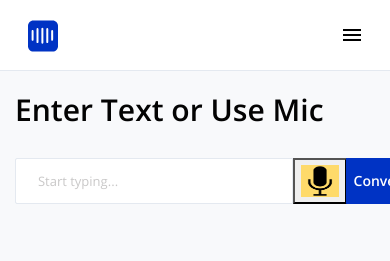
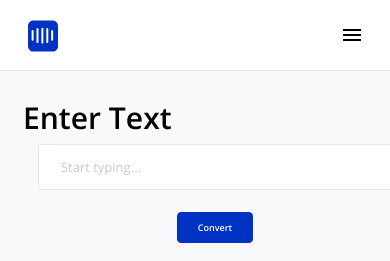
Before and after one commit to ericmuchiri/text-to-sign, a Django app: page /covert/animation/ in a window 390 px wide. Shown: the top 261 px of the page. Run offline with Django 3.2, Linux system fonts and the light colour scheme; some libraries are stand-ins or nearby versions.

Commit message:
sign language'

```diff
--- a/templates/animation.html
+++ b/templates/animation.html
@@ -4,33 +4,34 @@
 
 {% block content %}
     <div class="row">
-        <div class="col-md-8">
-            <div class="">
-                <h2>Enter Text or Use Mic</h2>
-                <br>
-                <form action="" autocomplete="off" method="post" align="left">
+        <div class="col-md-5 m-2">
+
+            <h2>Enter Text </h2>
+
+            <div class="container">
+                <form action="" autocomplete="off" method="post" style="text-align: center">
                     {% csrf_token %}
-                    <div class="input-group">
-                        <input type="text" value="{{ text }}" name="sen" class="form-control" id="speechToText"
-                               placeholder="Start typing...">
-                        <button type="button" name="button" class="mic" onclick="record()">
-                            <img src="{% static 'media/mic3.png' %}"
-                                 height="32px" width="38px"/>
-                        </button>
-                        <div class="input-group-append">
-                            <button name="button" onclick="convertSpeech()" class="btn btn-sm btn-primary"
-                                    type="button"> Convert
-                            </button>
-                        </div>
-                    </div>
+
+                    <input type="text" value="{{ text }}" name="sen" class="form-control" id="speechToText"
+                           placeholder="Start typing...">
+                    {#                        <button type="button" name="button" class="mic" onclick="record()">#}
+                    {#                            <img src="{% static 'media/mic3.png' %}"#}
+                    {#                                 height="32px" width="38px"/>#}
+
+                    <br/>
+                    <button name="button" onclick="convertSpeech()" class="btn   btn-primary"
+                            type="button"> Convert
+                    </button>
 
                 </form>
-                <br>
-                <ul class="td" id="list" align="center">
+            </div>
 
-                </ul>
+            <br>
+            <ul class="td" id="list">
+                <li>If text has no corresponding sign, it will be sign-spelled</li>
+            </ul>
 
-            </div>
+
         </div>
         <div class="col-md-4">
             <div class="">
```
